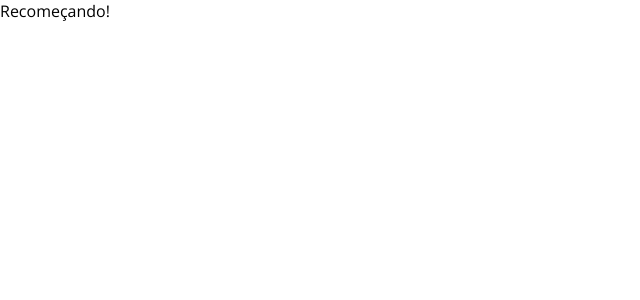
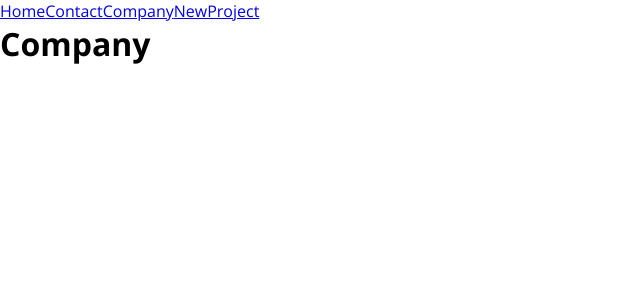
Before and after one commit to guic97/budgetManager, a React (Create React App) app: page /company in a window 1280 px wide. Shown: the top 300 px of the page, without its empty margins (0-640 px from the left). Built offline with nearby package versions, Linux system fonts and the light colour scheme.

Commit message:
starting

```diff
--- a/src/App.js
+++ b/src/App.js
@@ -1,6 +1,25 @@
+import { BrowserRouter as Router, Routes, Route, Link } from "react-router-dom";
+import Home from './components/pages/Home';
+import Contact from './components/pages/Contact';
+import Company from './components/pages/Company';
+import NewProject from './components/pages/NewProject';
+
 function App() {
   return (
-    <>Recomeçando!</>
+    <Router>
+      <div>
+        <Link to="/">Home</Link>
+        <Link to="/contact">Contact</Link>
+        <Link to="/company">Company</Link>
+        <Link to="/newproject">NewProject</Link>
+      </div>
+      <Routes>
+        <Route exact path="/" element={<Home/>}></Route>
+        <Route path="/contact" element={<Contact/>}></Route>
+        <Route path="/company" element={<Company/>}></Route>
+        <Route path="/newproject" element={<NewProject/>}></Route>
+      </Routes>
+    </Router>
   );
 }
 
--- /dev/null
+++ b/src/components/pages/Company.js
@@ -0,0 +1,7 @@
+function Company() {
+  return(
+    <><h1>Company</h1></>
+  )
+}
+
+export default Company;
--- /dev/null
+++ b/src/components/pages/Contact.js
@@ -0,0 +1,7 @@
+function Contact() {
+  return(
+    <><h1>Contact</h1></>
+  )
+}
+
+export default Contact;
--- /dev/null
+++ b/src/components/pages/Home.js
@@ -0,0 +1,8 @@
+
+function Home(){
+  return(
+    <><h1>HOME</h1></>
+  )
+}
+
+export default Home;
--- /dev/null
+++ b/src/components/pages/NewProject.js
@@ -0,0 +1,7 @@
+function NewProject() {
+  return(
+    <><h1>NewProject</h1></>
+  )
+}
+
+export default NewProject;
```
Also changed, not shown: src/components/test.js (added).
